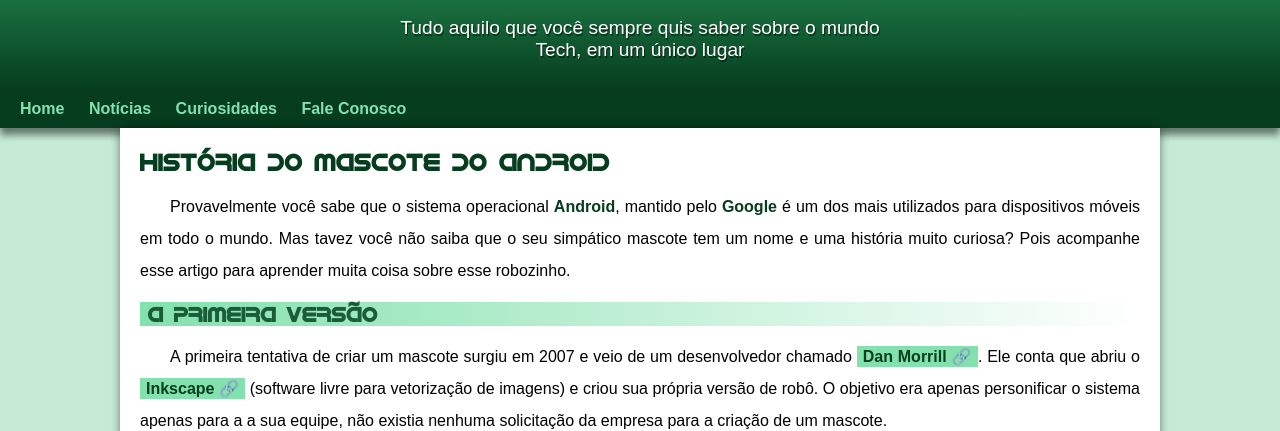
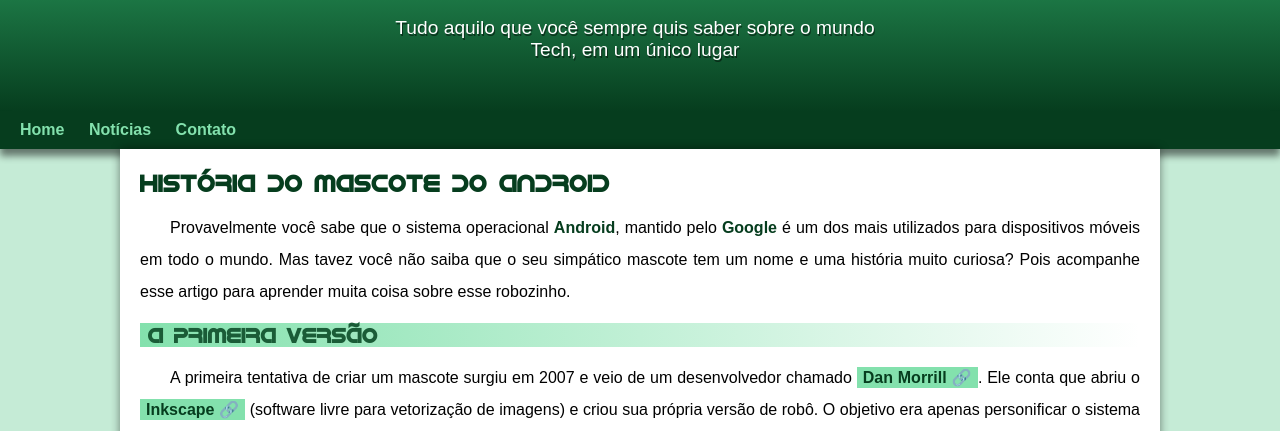
Before and after one commit to bpjulinho/projeto-android, a plain HTML site: page index.html in a window 1280 px wide. Shown: the part 100-531 px from the top of the page. Drawn offline with Linux system fonts and the light colour scheme.

Commit message:
problema de padding resolvido

```diff
--- a/estilo/style.css
+++ b/estilo/style.css
@@ -57,9 +57,8 @@ header > p {
     max-width: 500px ;
     color: white;
     margin: auto;
-    padding: 0px 10px;
+    padding: 0px 10px 50px 0px;
     text-shadow: 1px 2px 0px rgba(0, 0, 0, 0.477);
-    margin-bottom: 30px;
 }
 
 nav {
--- a/index.html
+++ b/index.html
@@ -17,8 +17,7 @@
     <nav>
         <a href="#">Home</a>
         <a href="#">Notícias</a>
-        <a href="#">Curiosidades</a>
-        <a href="#">Fale Conosco</a>
+        <a href="#">Contato</a>
     </nav>
     <main>
         <article>
```
